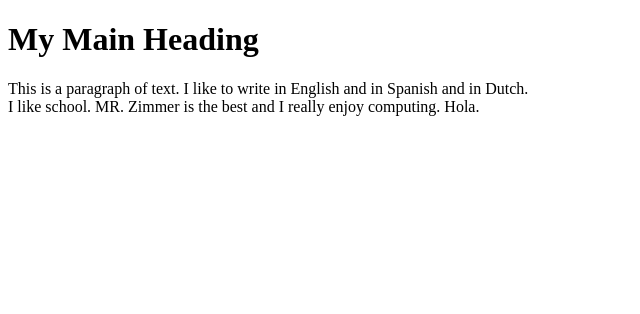
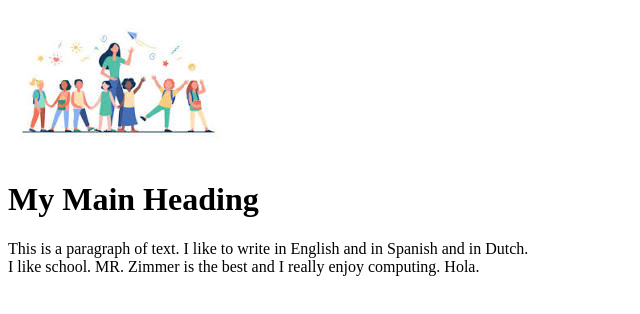
Before and after one commit to B-Z-Bahrain/Zimmer7F, a plain HTML site: page index.html in a window 1280 px wide. Shown: the whole page, without its empty margins (0-640 px from the left). Drawn offline with Linux system fonts and the light colour scheme.

Commit message:
Update index.html

```diff
--- a/index.html
+++ b/index.html
@@ -7,7 +7,7 @@
 </head>
 <body>
 
-
+<img src="happy pic.jpg" alt="Happy STudents">
 
 
     <h1>My Main Heading</h1>
```
